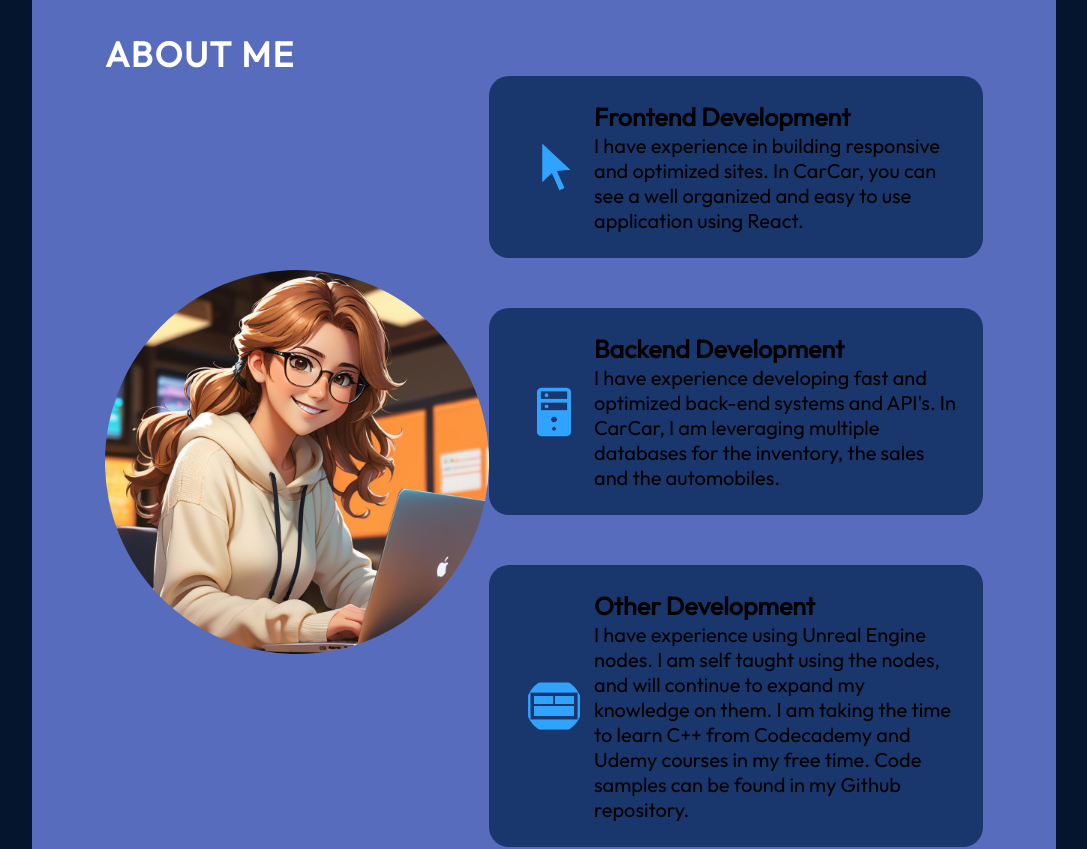
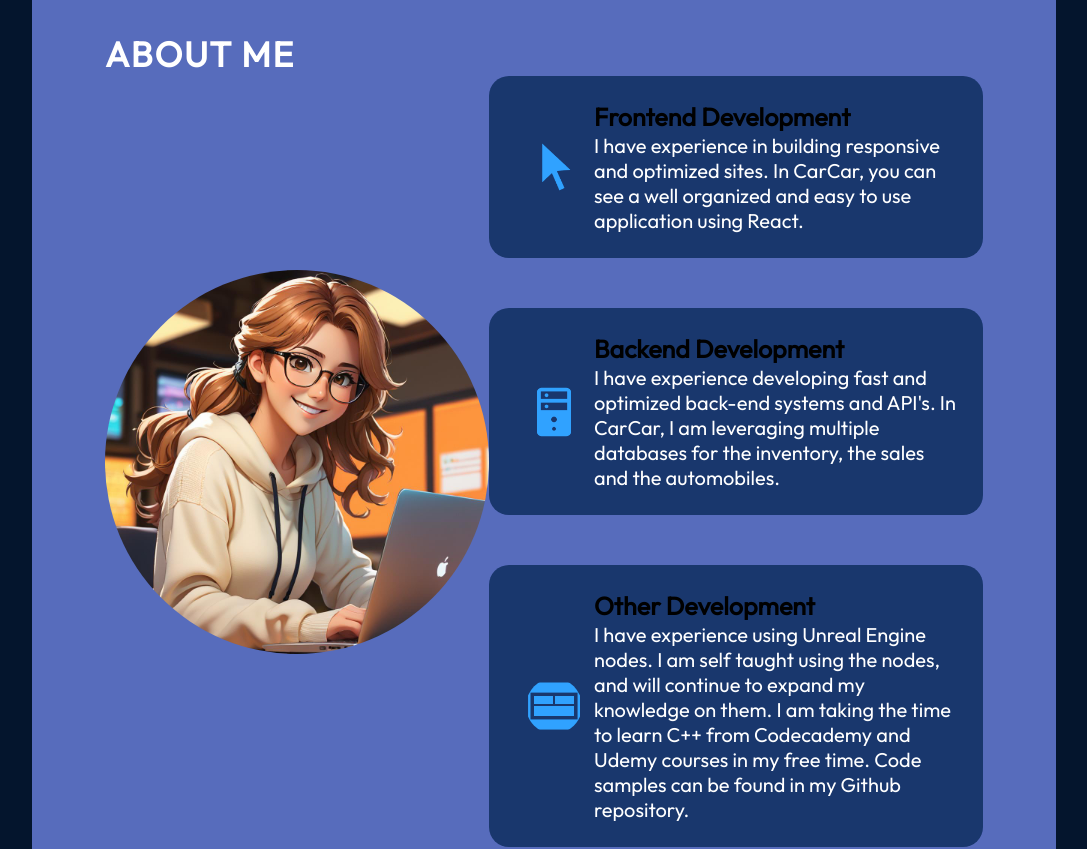
Before and after one commit to MichaelaArteberry/MichaelaArteberry.github.io, a React (Vite) app in the folder portfolio/: page / in a window 1280 px wide. Shown: the part 960-1809 px from the top of the page, without its empty margins (96-1183 px from the left). Built offline with nearby package versions, Linux system fonts and the light colour scheme.

Commit message:
testing color

```diff
--- a/portfolio/src/components/About/About.module.css
+++ b/portfolio/src/components/About/About.module.css
@@ -62,7 +62,8 @@
 }
 
 .aboutItem p {
-    font-size: 20px
+    font-size: 20px;
+    color: var(--color-text);
 }
 
 
```
